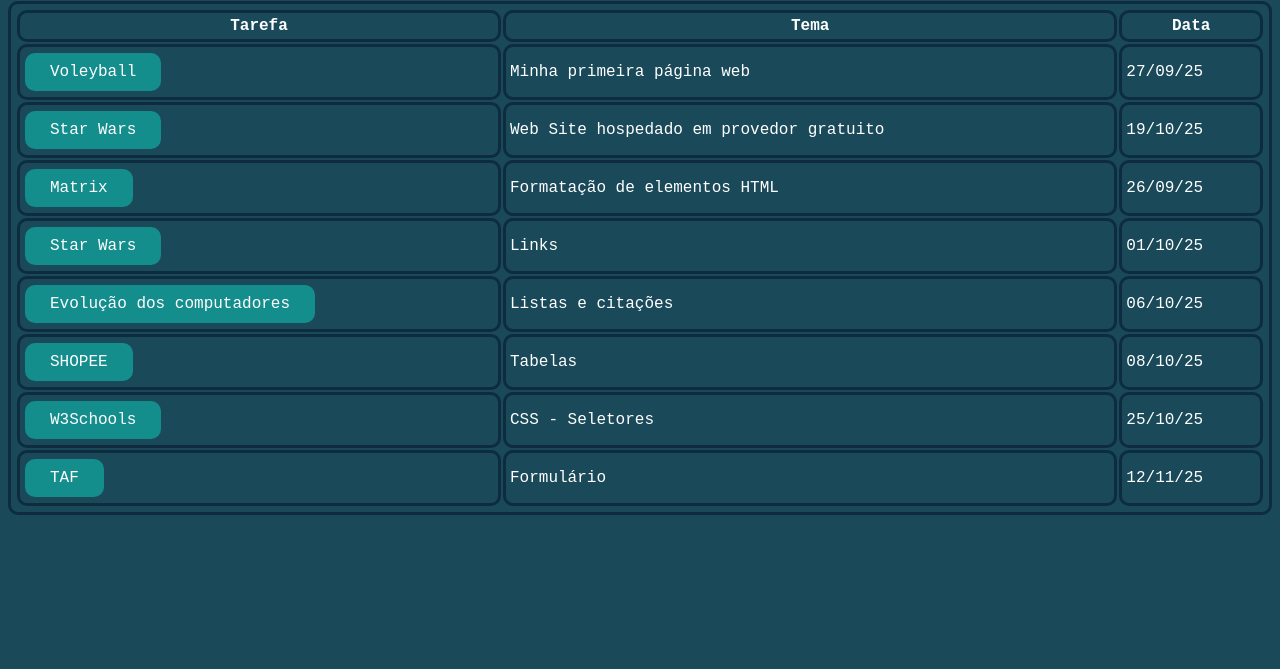
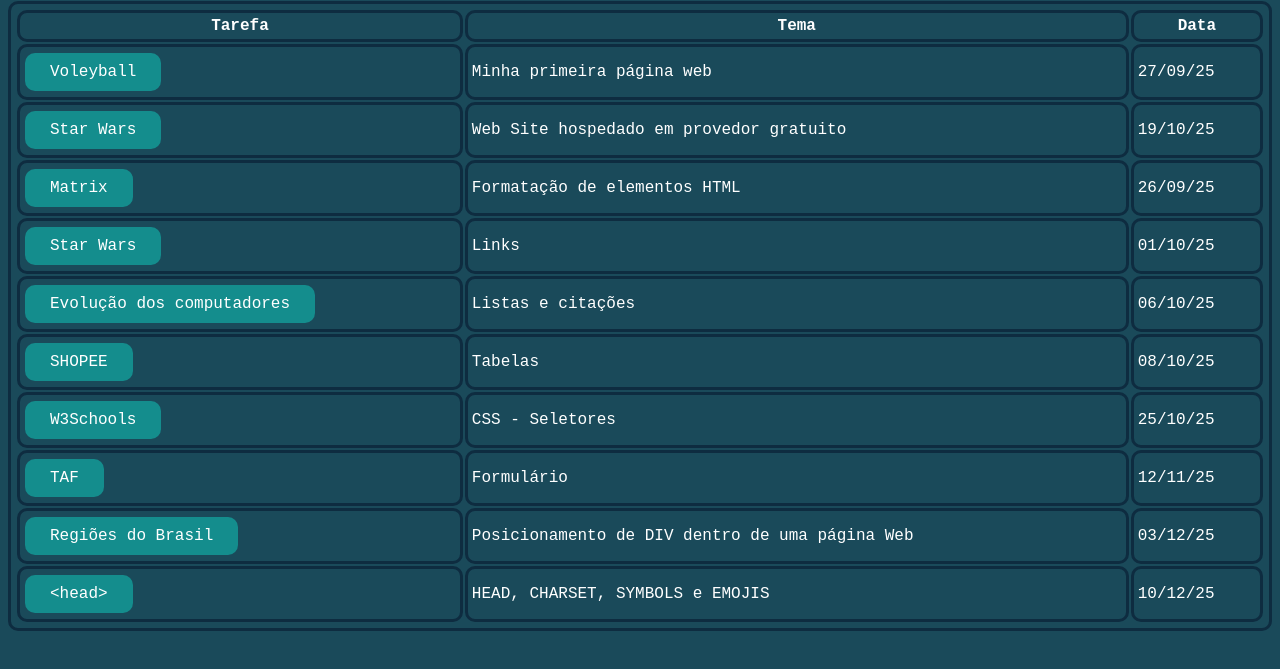
Before and after one commit to mateusporto2006-code/WebSites, a plain HTML site: page index.html in a window 1280 px wide. Shown: the part 79-748 px from the top of the page. Drawn offline with Linux system fonts and the light colour scheme.

Commit message:
Update index.html

```diff
--- a/index.html
+++ b/index.html
@@ -4,11 +4,26 @@
     <title style="font-family:'Lucida';">Publicação de WebSites</title>
 
     <style>
-        table, th, td{border-radius: 10px;  border:3px solid #0E2C40; padding:4px }
+        table, th, td{border-radius: 10px;
+            border:3px solid #0E2C40;
+            padding:4px
+        }
 
-        body {color: white; background-color:#1A4A5A; font-family:'Courier New', Courier, monospace;}
+        body {color: white;
+            background-color:#1A4A5A;
+            font-family:'Courier New', Courier, monospace;
+        }
 
-        .btn {border-radius: 10px; background-color: #148D8D; color: white; padding:10px 25px; text-align:center; text-decoration: none; display: inline-block; margin:2px 1px ; cursor: pointer; align: center}
+        .btn {border-radius: 10px;
+            background-color: #148D8D;
+            color: white;
+            padding:10px 25px;
+            text-align:center;
+            text-decoration: none;
+            display: inline-block;
+            margin:2px 1px ;
+            cursor: pointer;
+        }
 
     </style>
 
@@ -65,10 +80,19 @@
             <td>Formulário</td>
             <td>12/11/25</td>
         </tr>
-
+        <tr>
+            <td><a class="btn"; target="_blank" href="https://mateusporto2006-code.github.io/div/">Regiões do Brasil</a></td>
+            <td>Posicionamento de DIV dentro de uma página Web</td>
+            <td>03/12/25</td>
+        </tr>
+        <tr>
+            <td><a class="btn"; target="_blank" href="https://mateusporto2006-code.github.io/head/">&lthead&gt</a></td>
+            <td>HEAD, CHARSET, SYMBOLS e EMOJIS</td>
+            <td>10/12/25</td>
+        </tr>
 
     </table>
 
+</body>
 
-</body>
 </html>
```
